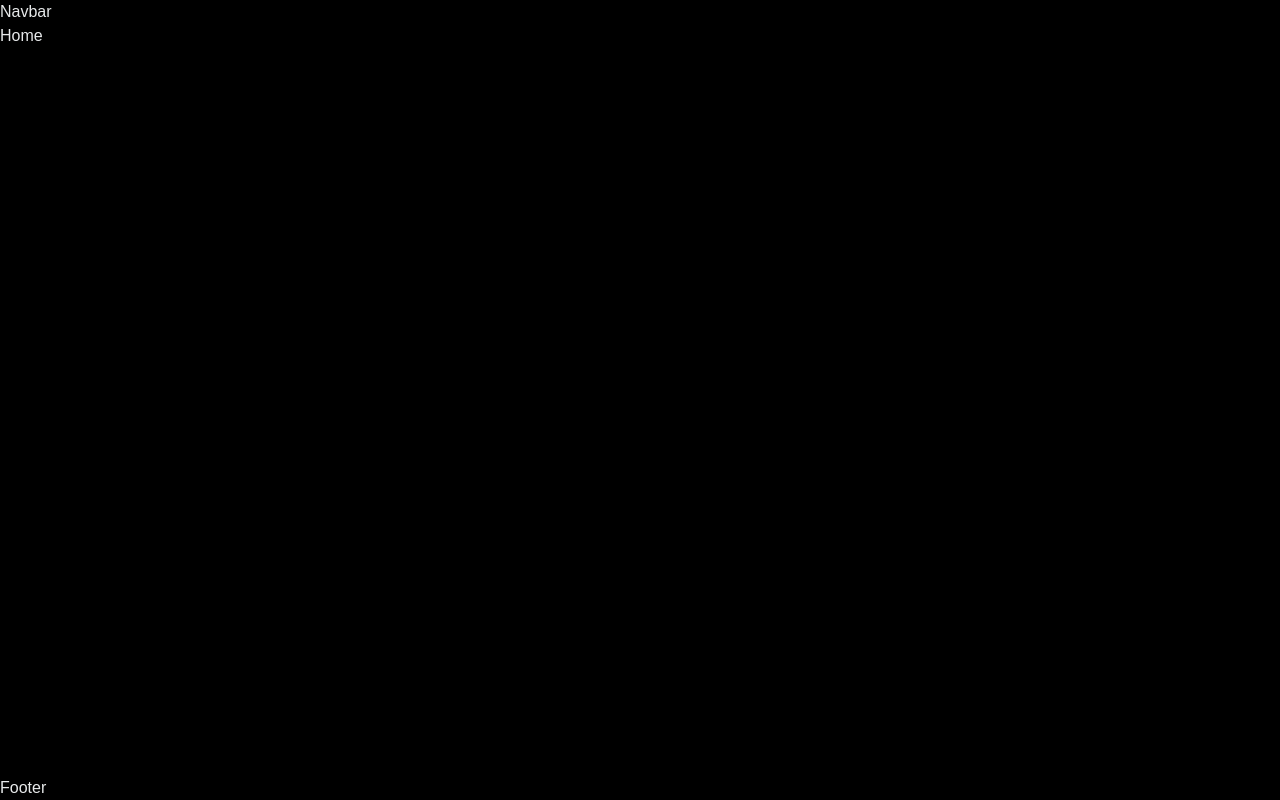
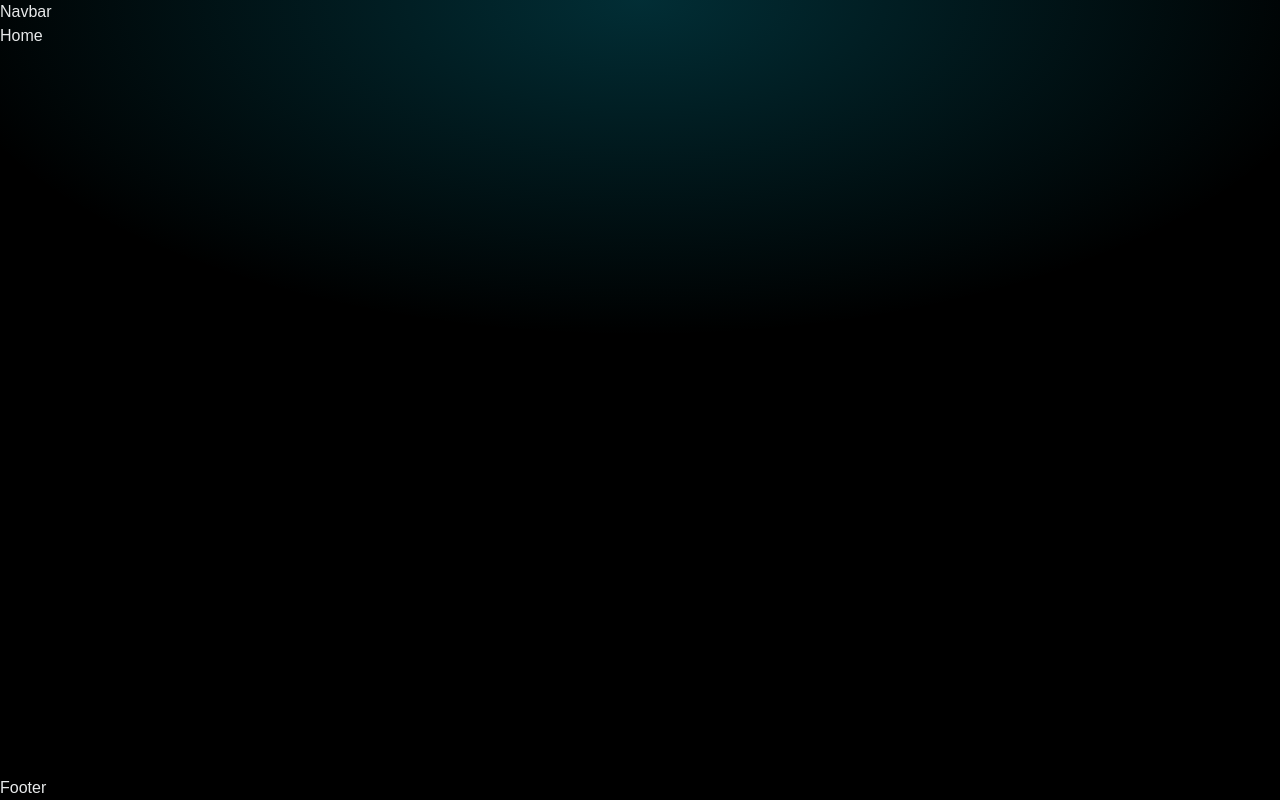
Before and after one commit to devsafix/portfolio-frontend, a Next.js app: page / in a window 1280 px wide. Built offline with nearby package versions, Linux system fonts and the light colour scheme.

Commit message:
Add: Glow effect on full page layout

```diff
--- a/src/app/layout.tsx
+++ b/src/app/layout.tsx
@@ -28,7 +28,18 @@ export default function RootLayout({
       <body
         className={`${geistSans.variable} ${geistMono.variable} antialiased dark`}
       >
-        {children}
+        <div className="min-h-screen w-full relative bg-black">
+          {/* Ocean Abyss Background with Top Glow */}
+          <div
+            className="absolute inset-0 z-0"
+            style={{
+              background:
+                "radial-gradient(ellipse 80% 60% at 50% 0%, rgba(6, 182, 212, 0.25), transparent 70%), #000000",
+            }}
+          />
+
+          <main className="relative">{children}</main>
+        </div>
         <Toaster richColors />
       </body>
     </html>
```
